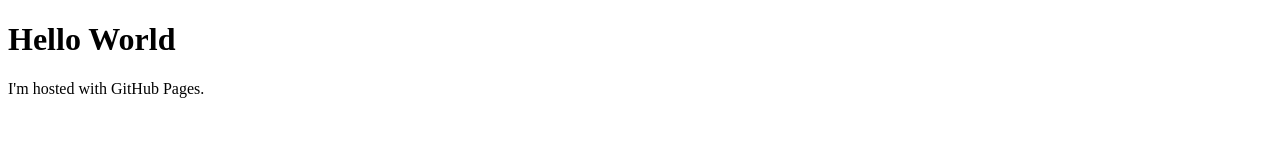
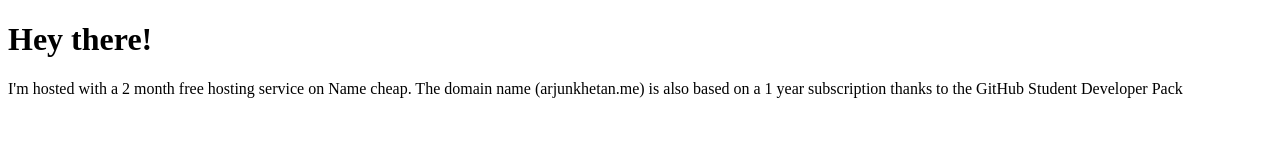
Before and after one commit to RenaudAlly/RenaudAlly.github.io, a plain HTML site: page index.html in a window 1280 px wide. Drawn offline with Linux system fonts and the light colour scheme.

Commit message:
Update index.html

```diff
--- a/index.html
+++ b/index.html
@@ -1,7 +1,8 @@
 <!DOCTYPE html>
 <html>
 <body>
-<h1>Hello World</h1>
-<p>I'm hosted with GitHub Pages.</p>
+<h1>Hey there!</h1>
+<p>I'm hosted with a 2 month free hosting service on Name cheap. The domain name (arjunkhetan.me) is also based on a 1 year subscription thanks to the GitHub Student Developer Pack</p>
+<br /><br />
 </body>
 </html>
```
